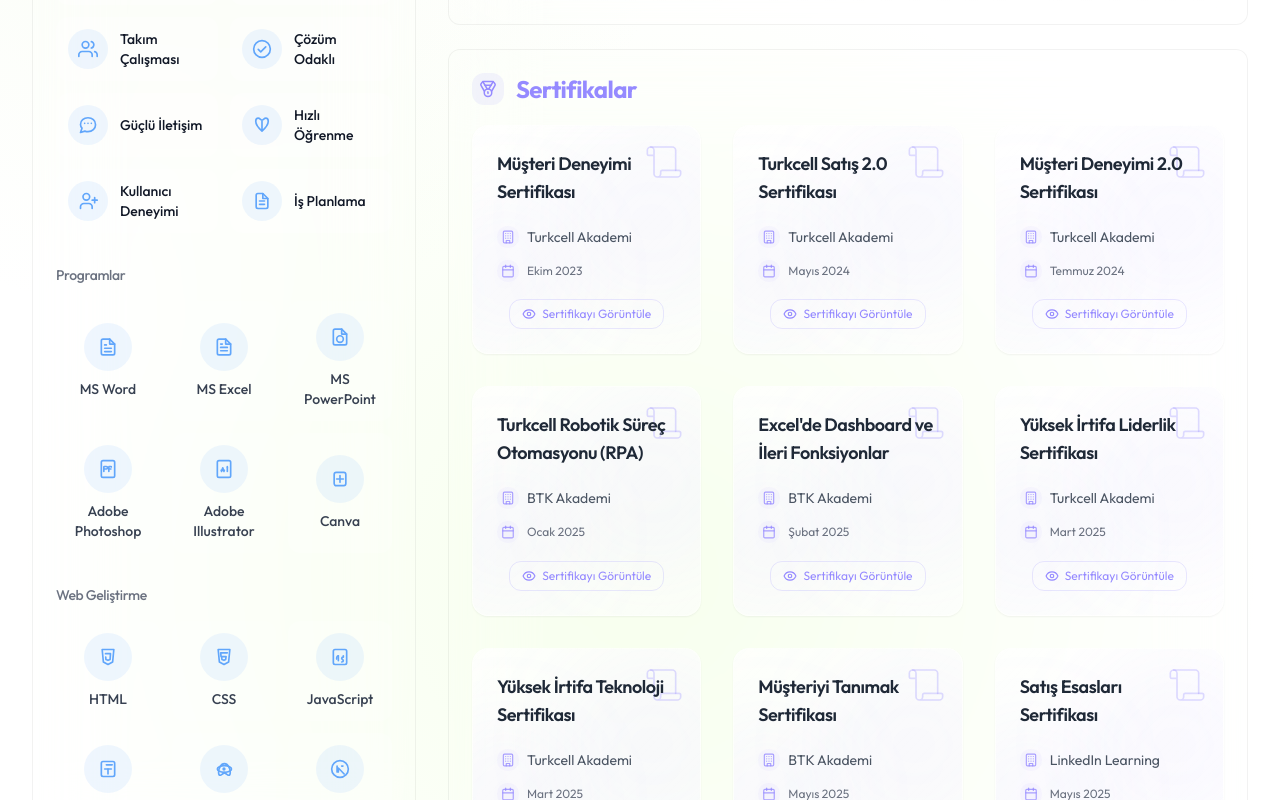
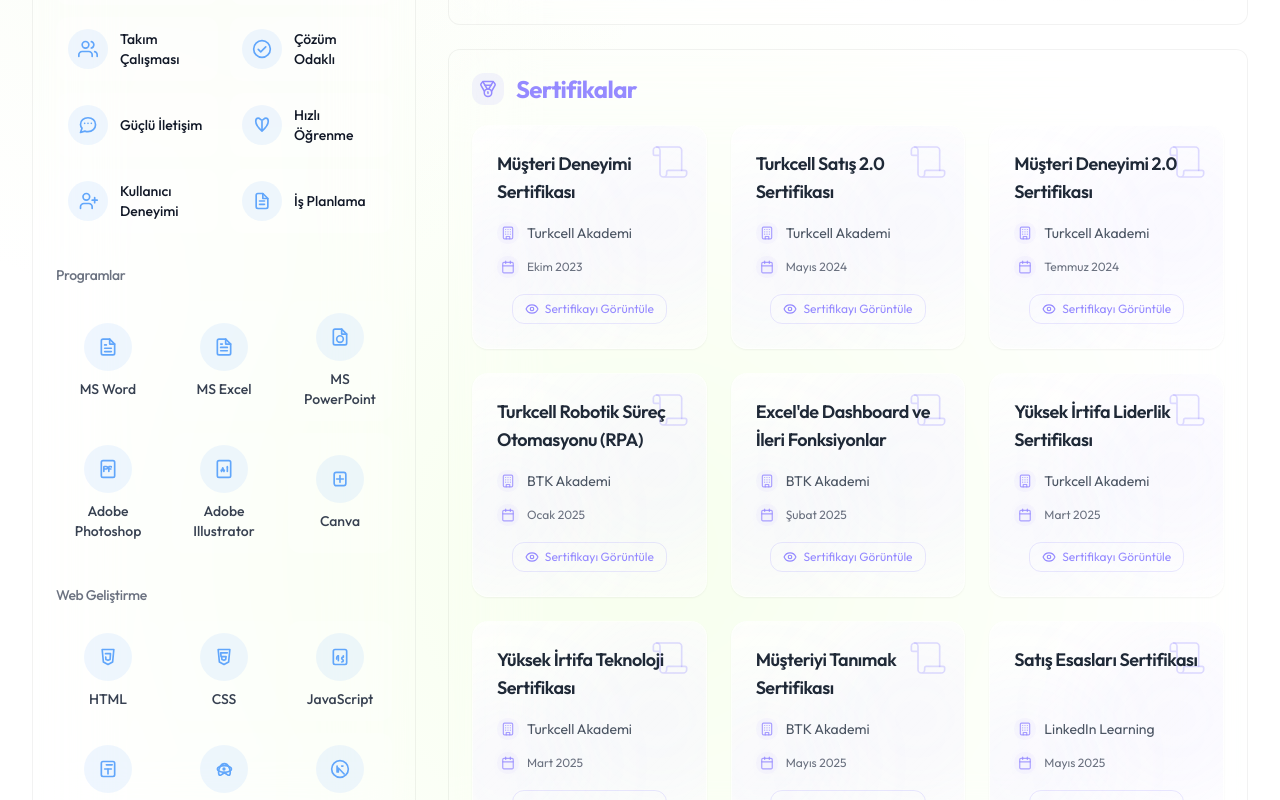
Before and after one commit to metinfarukbiyik/metinfarukbiyik, a Next.js app: page / in a window 1280 px wide. Shown: the part 1400-2200 px from the top of the page. Built offline with nearby package versions, Linux system fonts and the light colour scheme.

Commit message:
add cert

```diff
--- a/src/components/CertificationsSection.tsx
+++ b/src/components/CertificationsSection.tsx
@@ -20,29 +20,29 @@
   const [selectedName, setSelectedName] = useState<string>("");
 
   return (
-    <div className="grid grid-cols-1 md:grid-cols-2 lg:grid-cols-3 gap-8">
+    <div className="grid grid-cols-1 md:grid-cols-2 lg:grid-cols-3 gap-6">
       {certifications.map((cert, index) => (
         <div key={index} className="group relative">
           {/* İçerik kartı */}
-          <div className="group/card relative overflow-hidden rounded-2xl border border-white/20 dark:border-zinc-700/40 bg-gradient-to-br from-white/70 via-white/60 to-white/50 dark:from-zinc-800/50 dark:via-zinc-800/40 dark:to-zinc-800/30 p-6 backdrop-blur-sm transition-all duration-300 hover:shadow-lg shadow-sm group-hover:border-secondary/20 group-hover:shadow-md aspect-square flex flex-col">
+          <div className="group/card relative overflow-hidden rounded-2xl border border-white/20 dark:border-zinc-700/40 bg-gradient-to-br from-white/70 via-white/60 to-white/50 dark:from-zinc-800/50 dark:via-zinc-800/40 dark:to-zinc-800/30 p-6 backdrop-blur-sm transition-all duration-300 hover:shadow-lg shadow-sm group-hover:border-secondary/20 group-hover:shadow-md flex flex-col min-h-[220px]">
             {/* Arkaplan efektleri */}
             <div className="pointer-events-none absolute -right-12 top-0 h-48 w-48 rounded-full bg-secondary/5 blur-2xl transition-all duration-500 group-hover:bg-secondary/10" />
             <div className="pointer-events-none absolute -left-12 bottom-0 h-40 w-40 rounded-full bg-secondary/5 blur-2xl transition-all duration-500 group-hover:bg-secondary/10" />
 
             {/* Decorative certificate icon */}
             <div className="absolute top-4 right-4 text-secondary/30 group-hover:text-secondary/40 transition-colors duration-300">
-              <Scroll className="w-10 h-10" strokeWidth={1} />
+              <Scroll className="w-8 h-8 md:w-10 md:h-10" strokeWidth={1} />
             </div>
 
             <div className="relative z-10 flex-1 flex flex-col">
-              {/* Sertifika başlığı - sabit yükseklik */}
-              <div className="h-16 flex items-start mb-3">
+              {/* Sertifika başlığı */}
+              <div className="h-14 mb-4">
                 <h3 className="text-lg font-semibold text-gray-800 dark:text-white group-hover:text-secondary transition-all duration-300 line-clamp-2">
                   {cert.name}
                 </h3>
               </div>
 
-              {/* Bilgi bölümü - sabit konumda */}
+              {/* Bilgi bölümü */}
               <div className="flex-1 flex flex-col justify-between">
                 <div className="space-y-3">
                   {/* Kurum */}
```
